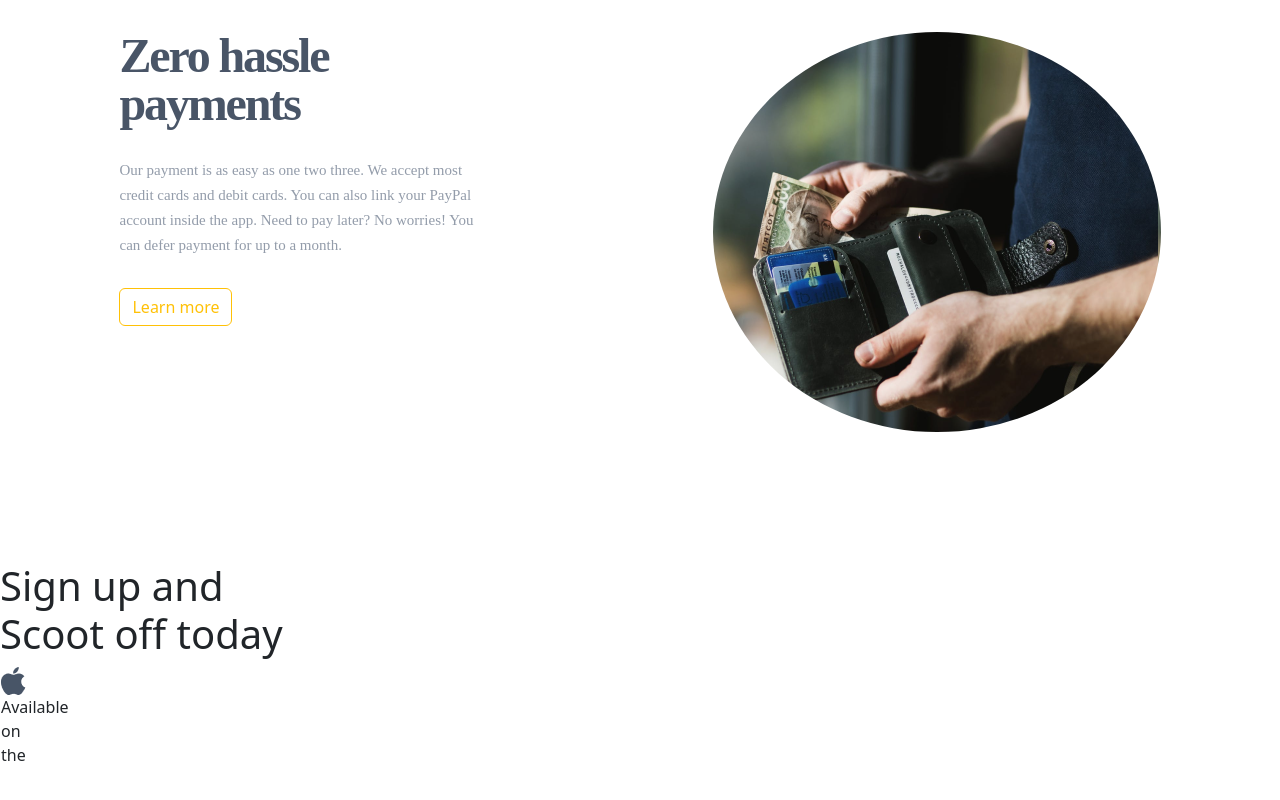
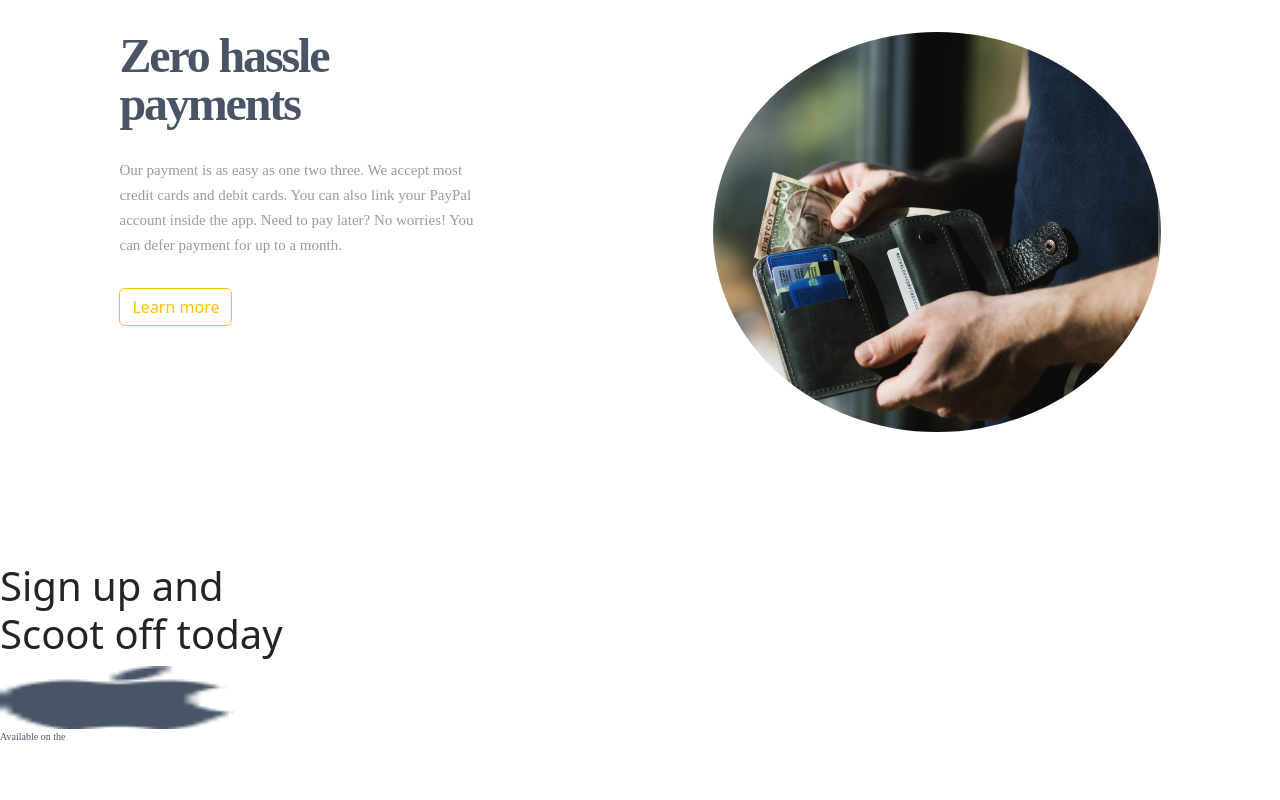
Before and after one commit to bekaM1/exam, a plain HTML site: page index.html in a window 1280 px wide. Shown: the part 2175-2975 px from the top of the page. Drawn offline with nearby package versions, Linux system fonts and the light colour scheme.

Commit message:
appstore

```diff
--- a/css/style.scss
+++ b/css/style.scss
@@ -209,19 +209,21 @@ body {
 
         }
         .apps{
-            border: 1px solid white;
-            width: 159px;
-            height: 56px;
-            background: white;
             .appstore{
-                width: 24.267px;
-                height: 28px;
-            }
-            p{
-
-            }
-            h5{
-
+                img{
+                    width: 234px;
+                    height: 63px;
+                }
+                p{
+                    color: #495567;
+                    font-family: Space Mono;
+                    font-size: 10px;
+                }
+                .app-iphone{
+                    color: #fffdfd;
+                    font-family: Space Mono;
+                    font-size: 20px;
+                }
             }
         }
     }
--- a/index.html
+++ b/index.html
@@ -120,7 +120,7 @@
             <div class="appstore">
                 <img src="images/Combined Shape.png" alt="">
                 <p>Available on the</p>
-                <h5></h5>
+                <h5 class="app-iphone"></h5>
             </div>
         </div>
     </section>
```
Also changed, not shown: css/style.css, 1 other file.
